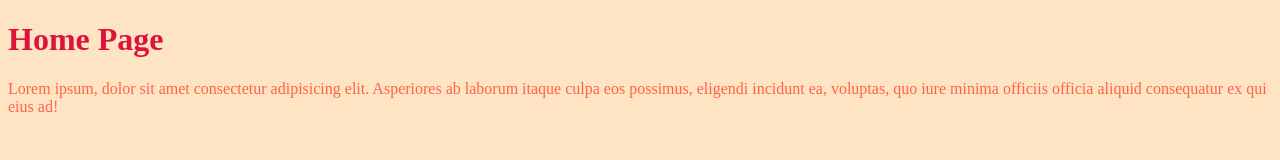
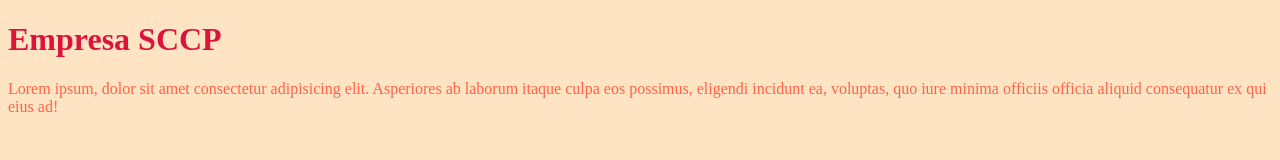
Before and after one commit to HugoFeltran/aula-lp2-estudogit, a plain HTML site: page index.html in a window 1280 px wide. Drawn offline with Linux system fonts and the light colour scheme.

Commit message:
altera o titulo da home page

```diff
--- a/index.html
+++ b/index.html
@@ -5,10 +5,10 @@
     <meta http-equiv="X-UA-Compatible" content="IE=edge">
     <meta name="viewport" content="width=device-width, initial-scale=1.0">
     <link rel="stylesheet" href="css/style.css">
-    <title>Home Page</title>
+    <title>Empresa</title>
 </head>
 <body>
-    <h1>Home Page</h1>
+    <h1>Empresa SCCP</h1>
     <p>Lorem ipsum, dolor sit amet consectetur adipisicing elit. Asperiores ab laborum itaque culpa eos possimus, eligendi incidunt ea, voluptas, quo iure minima officiis officia aliquid consequatur ex qui eius ad!</p>
 </body>
 </html>
```
